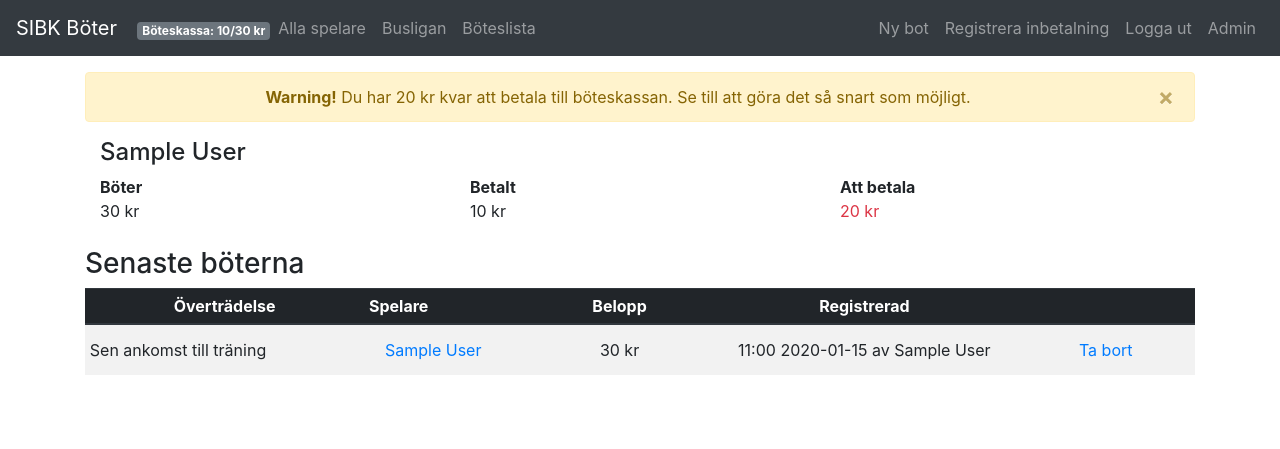
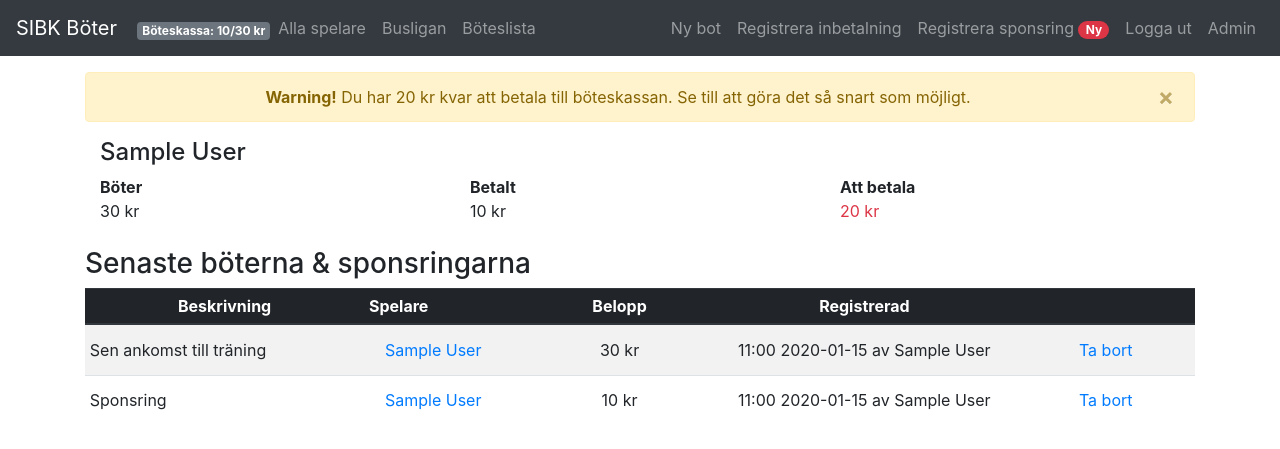
Before and after one commit to MarlevPy/team_fines, a Django app: page / in a window 1280 px wide. Shown: the top 449 px of the page. Run offline with Django 3.2, Linux system fonts and the light colour scheme; a user stored in the database is signed in; tables that the repository leaves empty hold one stand-in row (values such as "Sample post"); some libraries are stand-ins or nearby versions.

Commit message:
Added sponsoring as a stand alone form

```diff
--- a/fines/models.py
+++ b/fines/models.py
@@ -25,8 +25,6 @@ class Fine(models.Model):
         'front_page': ('Framsida i tidningen', 50),
         'pic_nationwide_media': ('Bild i rikstäckande media', 30),
         'interview_nationwide_media': ('Intervju i rikstäckande media', 30),
-        'sponsor_20kr': ('Sponsring', 20),
-        'sponsor_50kr': ('Sponsring', 50),
     }
 
     VIOLATION_CHOICES = [(key, value[0]) for key, value in VIOLATIONS.items()]
@@ -38,11 +36,21 @@ class Fine(models.Model):
 
     @property
     def amount(self):
-        return self.VIOLATIONS.get(self.violation)[1]
+        # Added if-statement for handling deprecated violations.
+        if self.violation == 'sponsor_20kr':
+            return 20
+        elif self.violation == 'sponsor_50kr':
+            return 50
+        else:
+            return self.VIOLATIONS.get(self.violation)[1]
 
     @property
     def violation_display(self):
-        return self.get_violation_display()
+        # Added if-statement for handling deprecated violations.
+        if self.violation in ('sponsor_20kr', 'sponsor_50kr'):
+            return 'Sponsring'
+        else:
+            return self.get_violation_display()
 
     def __str__(self):
         return " | ".join([
@@ -54,6 +62,20 @@ class Fine(models.Model):
 
 
 class Payment(models.Model):
+    amount = models.DecimalField(max_digits=4, decimal_places=0)
+    timestamp = models.DateTimeField(auto_now_add=True)
+    player = models.ForeignKey('Player', on_delete=models.CASCADE)
+    created_by = models.ForeignKey(User, on_delete=models.CASCADE, null=True)
+
+    def __str__(self):
+        return " | ".join([
+            self.player.name,
+            " ".join([str(self.amount), "kr"]),
+            self.timestamp.strftime('%d/%m/%Y')
+        ])
+
+
+class Sponsor(models.Model):
     amount = models.DecimalField(max_digits=4, decimal_places=0)
     timestamp = models.DateTimeField(auto_now_add=True)
     player = models.ForeignKey('Player', on_delete=models.CASCADE)
@@ -109,10 +131,15 @@ class Player(models.Model):
         return len(self.payments)
 
     @property
+    def sponsors(self):
+        return self.sponsor_set.all()
+
+    @property
     def history(self):
         payments = self.payments
         fines = self.fines
-        history = sorted([i for i in payments] + [i for i in fines], key=operator.attrgetter("timestamp"), reverse=True)
+        sponsors = self.sponsors
+        history = sorted([i for i in payments] + [i for i in fines] + [i for i in sponsors], key=operator.attrgetter("timestamp"), reverse=True)
         return history
 
     def __str__(self):
--- a/fines/templates/index.html
+++ b/fines/templates/index.html
@@ -1,4 +1,5 @@
 {% extends "base.html" %}
+{% load fines_extras %}
 {% block title %} Start {% endblock%}
 {% block page_content %}
 {% if user.is_authenticated %}
@@ -30,11 +31,11 @@
 </div>
 <br>
 <div class="table-responsive">
-    <h3>Senaste böterna</h3>
+    <h3>Senaste böterna & sponsringarna</h3>
     <table class="table table-striped table-sm table-responsive-sm">
         <thead class="thead-dark">
         <tr class="table-secondary">
-            <th class="align-middle text-center" scope="col">Överträdelse</th>
+            <th class="align-middle text-center" scope="col">Beskrivning</th>
             <th class="align-middle" scope="col">Spelare</th>
             <th class="align-middle text-center" scope="col">Belopp</th>
             <th class="align-middle text-center" scope="col">Registrerad</th>
@@ -44,14 +45,22 @@
         </tr>
         </thead>
         <tbody>
-        {% for fine in fines%}
+        {% for entity in history%}
             <tr>
-                <td class="align-middle">{{ fine.violation_display}}</td>
-                <td><a class="nav-link" href="{% url 'player_detail' pk=fine.player.pk %}">{{ fine.player.name}}</a></td>
-                <td class="align-middle text-center">{{ fine.amount }} kr</td>
-                <td class="align-middle text-center">{{ fine.timestamp|date:'H:i Y-m-d' }} av {{ fine.created_by.first_name }} {{ fine.created_by.last_name }}</td>
+                {% if entity|is_fine_instance %}
+                    <td class="align-middle">{{ entity.violation_display}}</td>
+                {% elif entity|is_sponsor_instance %}
+                    <td class="align-middle">Sponsring</td>
+                {% endif %}
+                <td><a class="nav-link" href="{% url 'player_detail' pk=entity.player.pk %}">{{ entity.player.name}}</a></td>
+                <td class="align-middle text-center">{{ entity.amount }} kr</td>
+                <td class="align-middle text-center">{{ entity.timestamp|date:'H:i Y-m-d' }} av {{ entity.created_by.first_name }} {{ entity.created_by.last_name }}</td>
                 {% if request.user.is_staff %}
-                    <td class="align-middle" scope="row"><a href="{% url 'remove_fine' fine.pk %}" role="button" class="btn btn-link">Ta bort</a></td>
+                    {% if entity|is_fine_instance %}
+                        <td class="align-middle" scope="row"><a href="{% url 'remove_fine' entity.pk %}" role="button" class="btn btn-link">Ta bort</a></td>
+                    {% elif entity|is_sponsor_instance %}
+                        <td class="align-middle" scope="row"><a href="{% url 'remove_sponsor' entity.pk %}" role="button" class="btn btn-link">Ta bort</a></td>
+                    {% endif %}
                 {% endif %}
             </tr>
         {% empty %}
--- a/fines/templatetags/fines_extras.py
+++ b/fines/templatetags/fines_extras.py
@@ -1,6 +1,6 @@
 from django import template
 
-from fines.models import Fine
+from fines.models import Fine, Sponsor
 
 register = template.Library()
 
@@ -8,3 +8,8 @@ register = template.Library()
 @register.filter
 def is_fine_instance(entity):
     return isinstance(entity, Fine)
+
+
+@register.filter
+def is_sponsor_instance(entity):
+    return isinstance(entity, Sponsor)
--- a/fines/urls.py
+++ b/fines/urls.py
@@ -12,4 +12,6 @@ urlpatterns = [
     path('remove_fine/<int:pk>/', views.remove_fine, name='remove_fine'),
     path('register_payment', views.register_payment, name='register_payment'),
     path('remove_payment/<int:pk>/', views.remove_payment, name='remove_payment'),
+    path('register_sponsoring', views.register_sponsoring, name='register_sponsoring'),
+    path('remove_sponsor/<int:pk>/', views.remove_sponsor, name='remove_sponsor'),
 ]
--- a/fines/views.py
+++ b/fines/views.py
@@ -9,8 +9,8 @@ from django.core.mail import send_mail
 
 from background_task import background
 
-from .models import Player, Fine, Payment
-from .forms import FineForm, RegisterPaymentForm
+from .models import Player, Fine, Payment, Sponsor
+from .forms import FineForm, RegisterPaymentForm, RegisterSponsorForm
 
 
 logger = logging.getLogger(__name__)
@@ -18,7 +18,10 @@ logger = logging.getLogger(__name__)
 
 @login_required
 def index(request):
-    fines = sorted(Fine.objects.all(), key=operator.attrgetter('timestamp'), reverse=True)[:10]
+    fines = Fine.objects.all()
+    sponsors = Sponsor.objects.all()
+    history = sorted([i for i in fines] + [i for i in sponsors], key=operator.attrgetter('timestamp'), reverse=True)[:20]
+
     player = request.user.player.first()
 
     if player and player.left_to_pay > 0:
@@ -29,7 +32,7 @@ def index(request):
 
     context = {
         'player': player,
-        'fines': fines,
+        'history': history,
         'sum_fines': get_total_fines_amount(),
         'sum_payed': get_total_payed_amount(),
     }
@@ -139,6 +142,18 @@ def remove_fine(request, pk):
 
 @login_required
 @user_passes_test(lambda u:u.is_staff, login_url='home')
+def remove_sponsor(request, pk):
+    sponsor = get_object_or_404(Sponsor, pk=pk)
+    player = sponsor.player
+    sponsor_description = str(sponsor)
+    sponsor.delete()
+    messages.add_message(request, messages.SUCCESS, 'Sponsor borttagen.')
+    logger.info(f'Sponsor removed: {sponsor_description}')
+    return render(request, 'player_detail.html', {'player': player})
+
+
+@login_required
+@user_passes_test(lambda u:u.is_staff, login_url='home')
 def register_payment(request):
     form = RegisterPaymentForm(request.POST or None)
     if form.is_valid():
@@ -157,6 +172,33 @@ def register_payment(request):
     context = {
         'form': form,
         'title': 'Registrera betalning',
+        'sum_fines': get_total_fines_amount(),
+        'sum_payed': get_total_payed_amount(),
+    }
+
+    return render(request, 'create_new.html', context)
+
+
+@login_required
+@user_passes_test(lambda u:u.is_staff, login_url='home')
+def register_sponsoring(request):
+    form = RegisterSponsorForm(request.POST or None)
+    if form.is_valid():
+        player = get_object_or_404(Player, pk=request.POST.get('player'))
+        amount = request.POST.get('amount')
+        create_another = bool(request.POST.get('create_another', False))
+
+        sponsoring = Sponsor.objects.create(amount=amount, player=player, created_by=request.user)
+
+        messages.success(request, 'Ny sponsring tillagd.')
+        logger.info(f'New sponsoring registered:: {str(sponsoring)}')
+
+        if not create_another:
+            return redirect('home')
+
+    context = {
+        'form': form,
+        'title': 'Registrera sponsring',
         'sum_fines': get_total_fines_amount(),
         'sum_payed': get_total_payed_amount(),
     }
--- a/team_fines/templates/navbar.html
+++ b/team_fines/templates/navbar.html
@@ -33,6 +33,9 @@
       <li>
         <a class="nav-item nav-link" href="{% url 'register_payment' %}">Registrera inbetalning</a>
       </li>
+      <li>
+        <a class="nav-item nav-link" href="{% url 'register_sponsoring' %}">Registrera sponsring <span class="badge badge-pill badge-danger">Ny</span></a>
+      </li>
       {% endif %}
       {% if request.user.is_authenticated %}
         <li>
```
Also changed, not shown: fines/admin.py (+6 -1 lines), fines/forms.py (+11 -0 lines), fines/templates/player_detail.html (+6 -1 lines).
